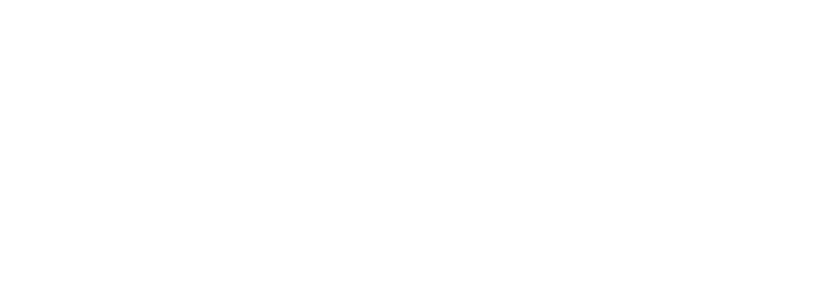
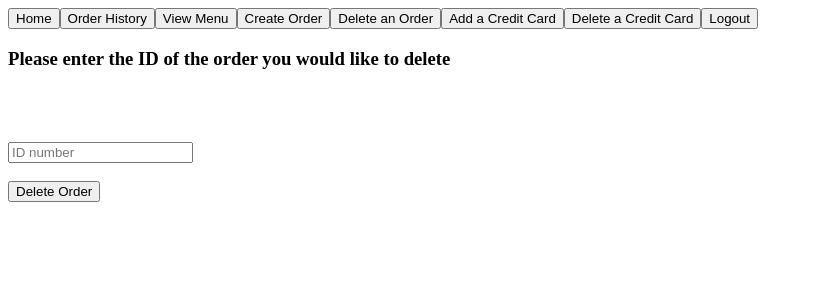
Before and after one commit to SyntaxError-JARS/Whirling_In_Rags_FE_GB_CC, a React (Create React App) app in the folder whirling-in-rags/: page /delete-order in a window 1280 px wide. Before the commit this address had no page. Shown: the top 300 px of the page, without its empty margins (0-813 px from the left). Built offline with nearby package versions, Linux system fonts and the light colour scheme.

Commit message:
Added delete order

```diff
--- a/whirling-in-rags/src/App.js
+++ b/whirling-in-rags/src/App.js
@@ -14,6 +14,7 @@
 import ViewOrders from "./components/Order/ViewOrders";
 import Welcome from "./components/Welcome";
 import DeleteMenuItem from "./components/Menu/DeleteMenuItem";
+import DeleteOrder from "./components/Order/DeleteOrder";
 
 
 /*function App() {
@@ -60,6 +61,7 @@
         <Route path="" element={<Welcome />} />
         <Route path="customer" element={<CustomerDashboard />} />
         <Route path="admin" element={<AdminDashboard />} />
+        <Route path="delete-order" element={<DeleteOrder />} />
         </Routes>
     </userContext.Provider>
     </BrowserRouter>
--- a/whirling-in-rags/src/components/Customer/CustomerNavBar.jsx
+++ b/whirling-in-rags/src/components/Customer/CustomerNavBar.jsx
@@ -10,6 +10,7 @@
         <button onClick={() => navigate("/customer/order-history")}>Order History</button>
         <button onClick={() => navigate("/customer/view-menu")}>View Menu</button>
         <button onClick={() => navigate("/customer/order")}>Create Order</button>
+        <button onClick={() => navigate("/customer/delete-order")}>Delete an Order</button>
         <button onClick={() => navigate("/customer/add-card")}>Add a Credit Card</button>
         <button onClick={() => navigate("/customer/delete-card")}>Delete a Credit Card</button>
         <button onClick={() => navigate("/")}>Logout</button>
--- a/whirling-in-rags/src/components/Order/CreateOrder.jsx
+++ b/whirling-in-rags/src/components/Order/CreateOrder.jsx
@@ -6,7 +6,7 @@
 
 export default function CreateOrder(){
 
-    const idInput = useRef();
+    //const idInput = useRef();
     const menuItemInput = useRef();
     const commentInput = useRef();
     const isFavoriteInput = useRef();
@@ -19,7 +19,7 @@
     async function addOrder(){
 
         const order = {
-            id: idInput.current.value,
+            //id: defaultValue,
             menuItem: menuItemInput.current.value,
             comment: commentInput.current.value,
             isFavorite: isFavoriteInput.current.value,
@@ -47,8 +47,6 @@
         <br></br>
         <br></br>
         <br></br>
-        <input placeholder="Enter ID" ref={idInput}></input>
-        <br></br>
         <input placeholder="Enter Menu Item" ref={menuItemInput}></input>
         <br></br>
         <input placeholder="Enter A Comment" ref={commentInput}></input>
--- /dev/null
+++ b/whirling-in-rags/src/components/Order/DeleteOrder.jsx
@@ -0,0 +1,54 @@
+import axios from "axios";
+import { useRef, useState } from "react"
+import { CustomerNavBar } from "../Customer/CustomerNavBar";
+
+export default function DeleteOrder(){
+
+ const [showDelete, setShowDeleted] = useState(false);
+
+    const idInput = useRef();
+
+
+    const url = "https://whrilinginrags.azurewebsites.net"
+
+
+
+    async function deleteOrder(){
+
+
+        try{
+            const response = await axios.delete(`${url}/order/delete-order?order=${idInput.current.value}` )
+
+            console.log(response)
+            console.log(response.data)
+        }catch (error){
+            console.error(error)
+        }
+
+    }
+
+
+    return(
+        <>
+              <CustomerNavBar />
+      <h3>Please enter the ID of the order you would like to delete</h3>
+        <br></br>
+        <br></br>
+        <br></br>
+        <input placeholder="ID number" ref={idInput}></input>
+
+
+
+        <br></br>
+        <br></br>
+        <button onClick={() => {
+            deleteOrder();
+            setShowDeleted(!showDelete)
+            }}
+            >Delete Order</button>
+        {showDelete && <p>You Have Successfully Deleted Your Order</p>}
+        </>
+
+
+    )
+}
```
